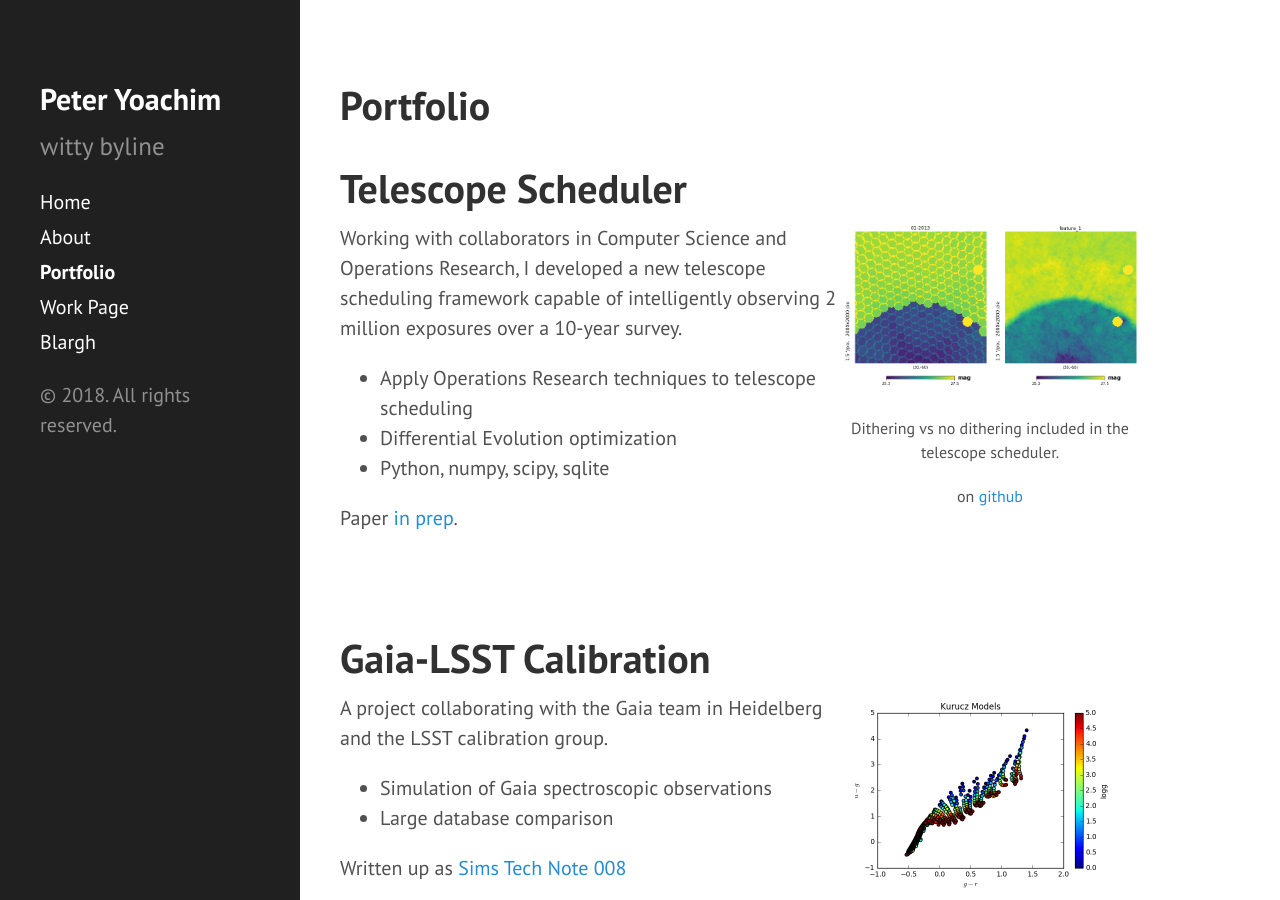
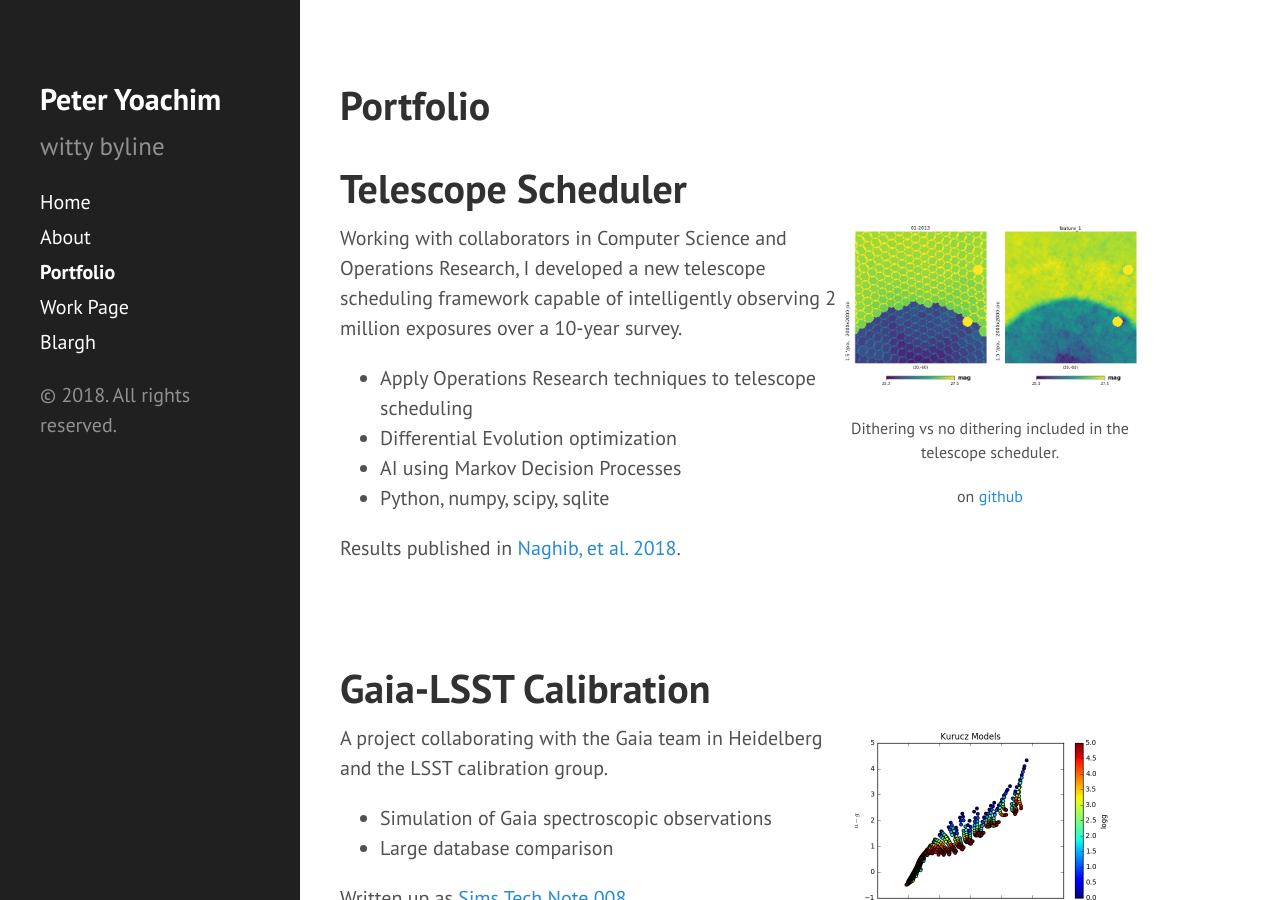
Before and after one commit to yoachim/yoachim.github.io, a Jekyll site: the page built from projects.html, in a window 1280 px wide and 900 px high. Built offline with Jekyll 4.4.1, drawn with Linux system fonts in a browser that asks for light colours; some of the changed text lies outside the part shown.

Commit message:
updated projects

```diff
--- a/_data/proj/projects.yml
+++ b/_data/proj/projects.yml
@@ -11,10 +11,12 @@
 
      - Differential Evolution optimization
 
+     - AI using Markov Decision Processes
+
      - Python, numpy, scipy, sqlite
 
 
-     Paper [in prep](https://github.com/elahesadatnaghib/FB-Scheduler-Paper).
+     Results published in [Naghib, et al. 2018](https://arxiv.org/abs/1810.04815).
 
 
 - Name: Gaia-LSST Calibration
@@ -129,6 +131,9 @@
     - High volume database scraping of ADS
 
     - Python, Numpy, Pandas, matplotlib
+
+
+    Techinique expanded to other fields in [this paper](https://www.pnas.org/content/115/50/12616)
 
 
 - Name: Side Projects
--- /dev/null
+++ b/assets/css/style.scss
@@ -0,0 +1,4 @@
+---
+---
+
+@charset "UTF-8";
```
